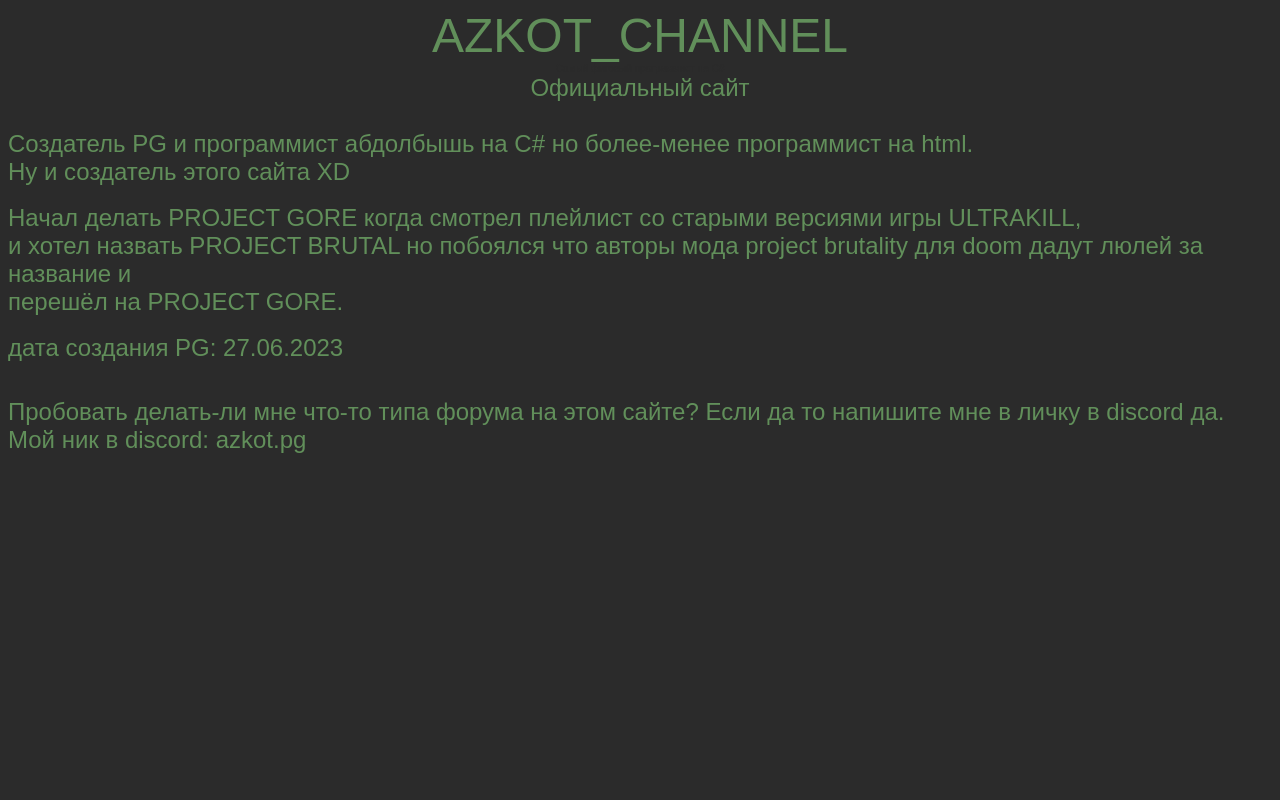
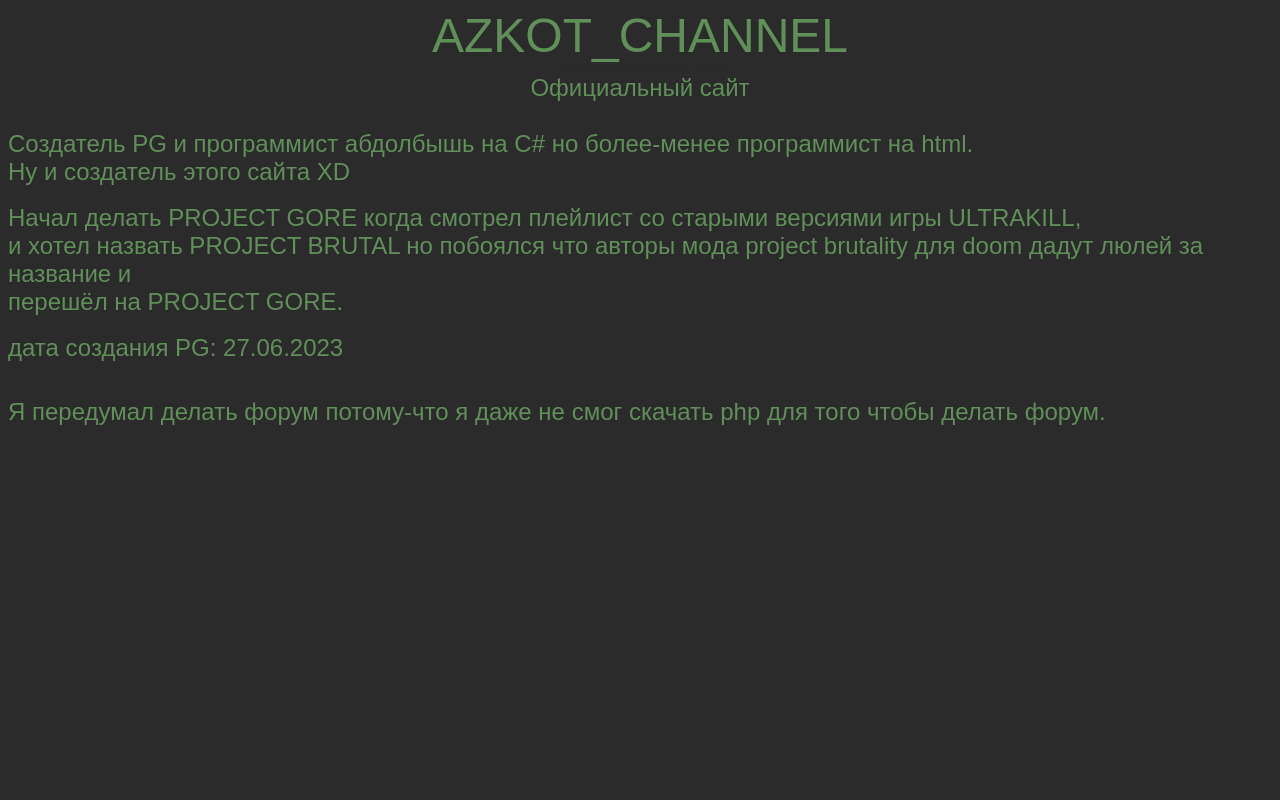
Before and after one commit to AZKOTCHANNEL/Azkot_Channel-WebSite, a plain HTML site: page index.html in a window 1280 px wide. Shown: the top 800 px of the page. Drawn offline with Linux system fonts and the light colour scheme.

Commit message:
Я передумал делать форум потому-что сложно

```diff
--- a/index.html
+++ b/index.html
@@ -62,16 +62,9 @@
 <br>
 <font size="5" color="#618f5a" face="arial">
   <right>
-    Пробовать делать-ли мне что-то типа форума на этом сайте? Если да то напишите мне в личку в discord да.
+    Я передумал делать форум потому-что я даже не смог скачать php для того чтобы делать форум.
   </right>
 </font>
-<br>
-<font size="5" color="#618f5a" face="arial">
-  <right>
-    Мой ник в discord: azkot.pg
-  </right>
-</font>
-<br>
 <br>
 <br>
 <br>
```
